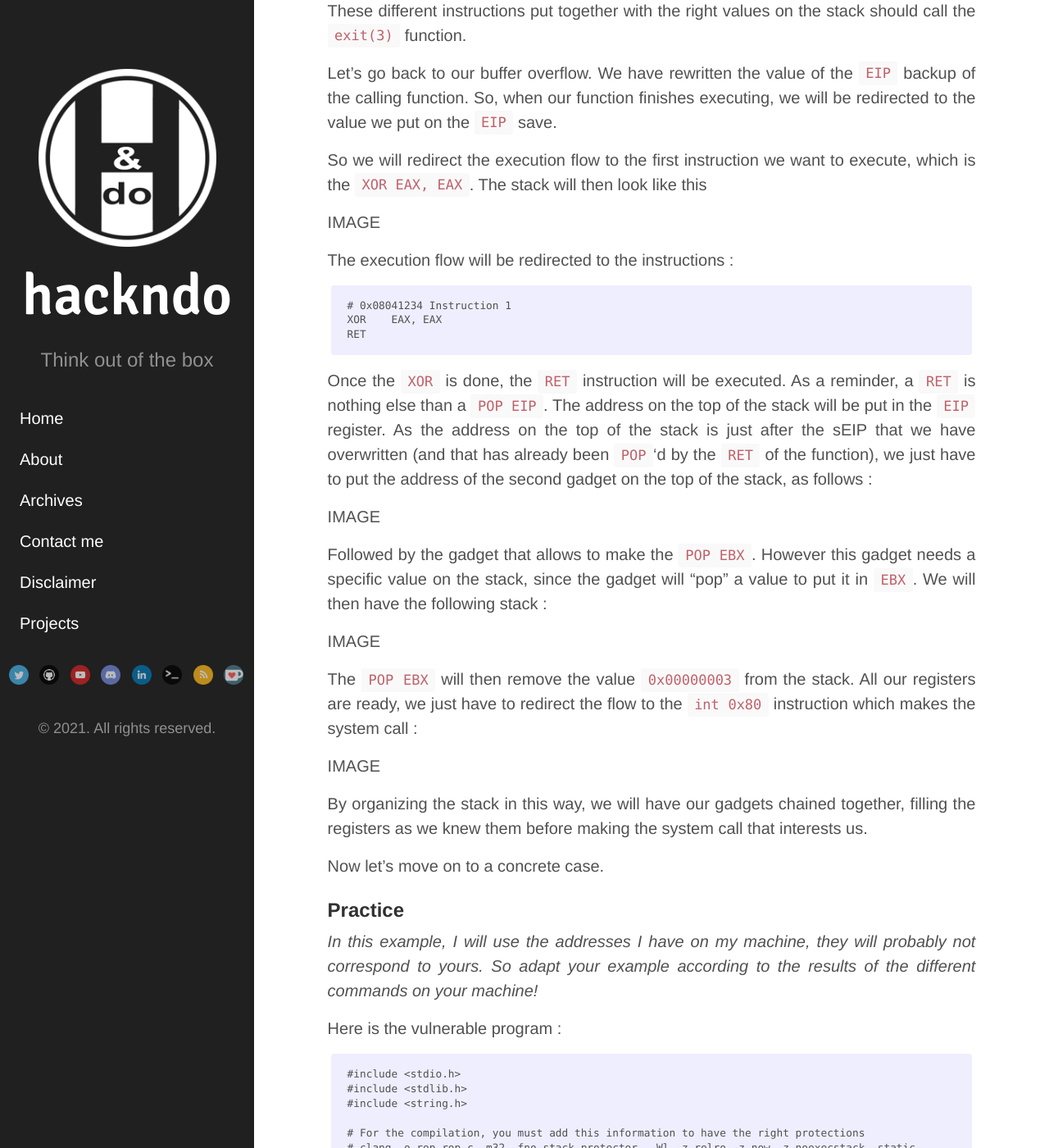
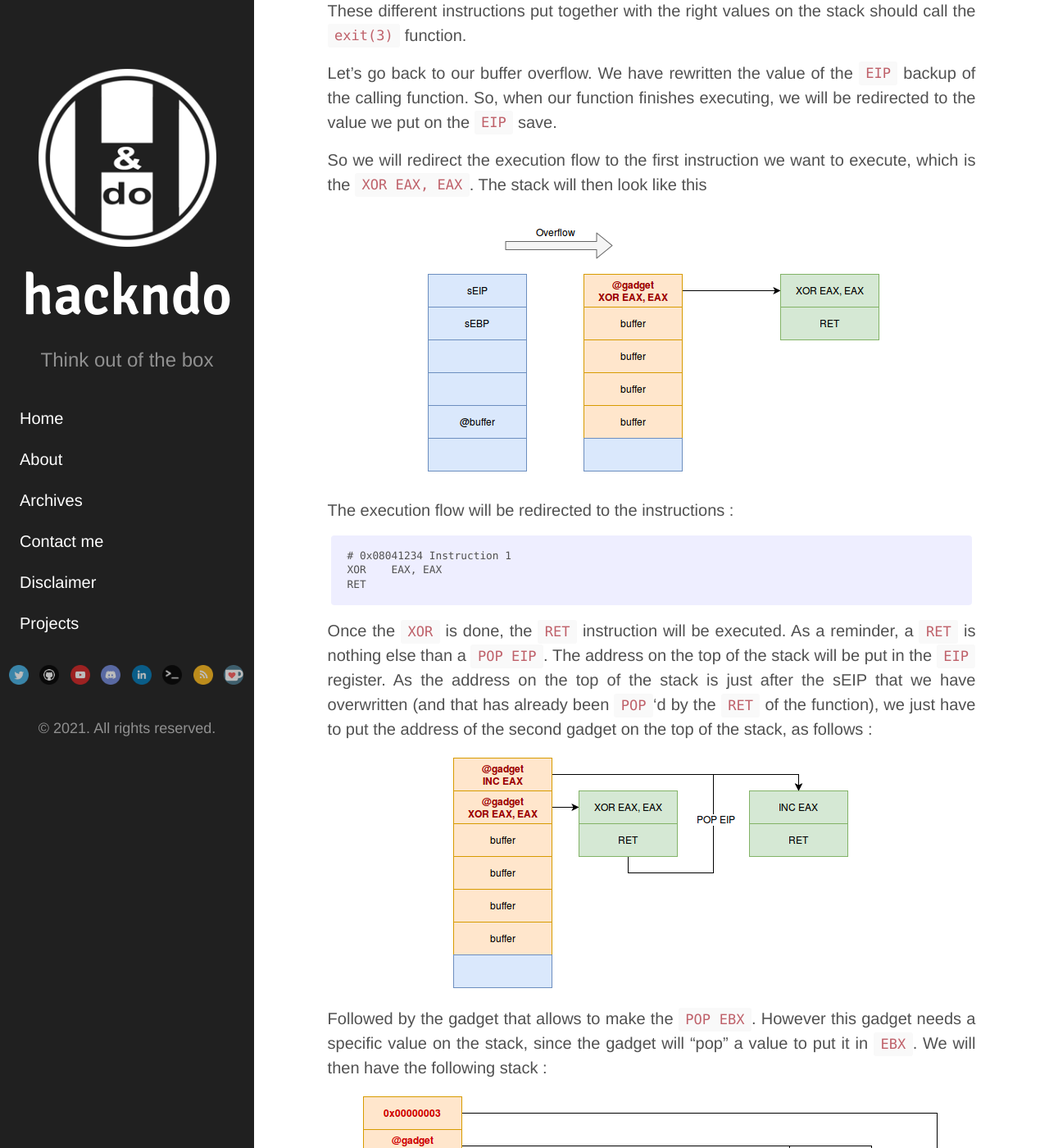
Before and after one commit to Hackndo/en.hackndo.github.io, a Jekyll site: the page built from _posts/2016-10-25-return-oriented-programming.md, in a window 1280 px wide and 1400 px high, scrolled down 4798 px. Shown: the whole window at 82% size. Built offline with Jekyll 4.4.1, drawn with Linux system fonts in a browser that asks for light colours; comment, search, counter and statistics services are not loaded.

Commit message:
Add images

````diff
--- a/_posts/2016-10-25-return-oriented-programming.md
+++ b/_posts/2016-10-25-return-oriented-programming.md
@@ -145,7 +145,7 @@ Let's go back to our buffer overflow. We have rewritten the value of the `EIP` b
 
 So we will redirect the execution flow to the first instruction we want to execute, which is the `XOR EAX, EAX`. The stack will then look like this
 
-IMAGE
+[![first_gadget](/assets/uploads/2016/10/first_gadget.png)](/assets/uploads/2016/10/first_gadget.png)
 
 The execution flow will be redirected to the instructions :
 ```
@@ -156,15 +156,15 @@ RET
 
 Once the `XOR` is done, the `RET` instruction will be executed. As a reminder, a `RET` is nothing else than a `POP EIP`. The address on the top of the stack will be put in the `EIP` register. As the address on the top of the stack is just after the sEIP that we have overwritten (and that has already been `POP`'d by the `RET` of the function), we just have to put the address of the second gadget on the top of the stack, as follows :
 
-IMAGE
+[![second_gadget](/assets/uploads/2016/10/second_gadget.png)](/assets/uploads/2016/10/second_gadget.png)
 
 Followed by the gadget that allows to make the `POP EBX`. However this gadget needs a specific value on the stack, since the gadget will "pop" a value to put it in `EBX`. We will then have the following stack :
 
-IMAGE
+[![third_gadget](/assets/uploads/2016/10/third_gadget.png)](/assets/uploads/2016/10/third_gadget.png)
 
 The `POP EBX` will then remove the value `0x00000003` from the stack. All our registers are ready, we just have to redirect the flow to the `int 0x80` instruction which makes the system call :
 
-IMAGE
+[![fourth_gadget](/assets/uploads/2016/10/fourth_gadget.png)](/assets/uploads/2016/10/fourth_gadget.png)
 
 By organizing the stack in this way, we will have our gadgets chained together, filling the registers as we knew them before making the system call that interests us.
 
````
